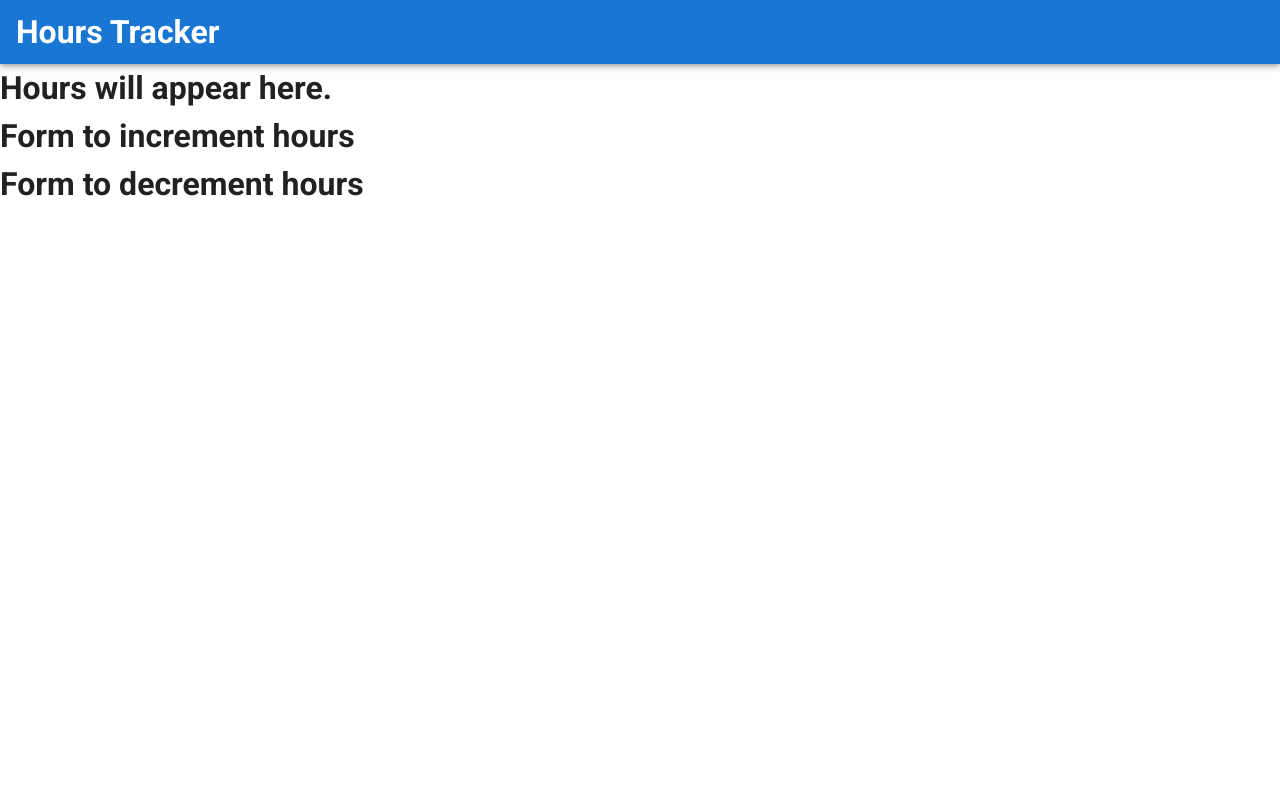
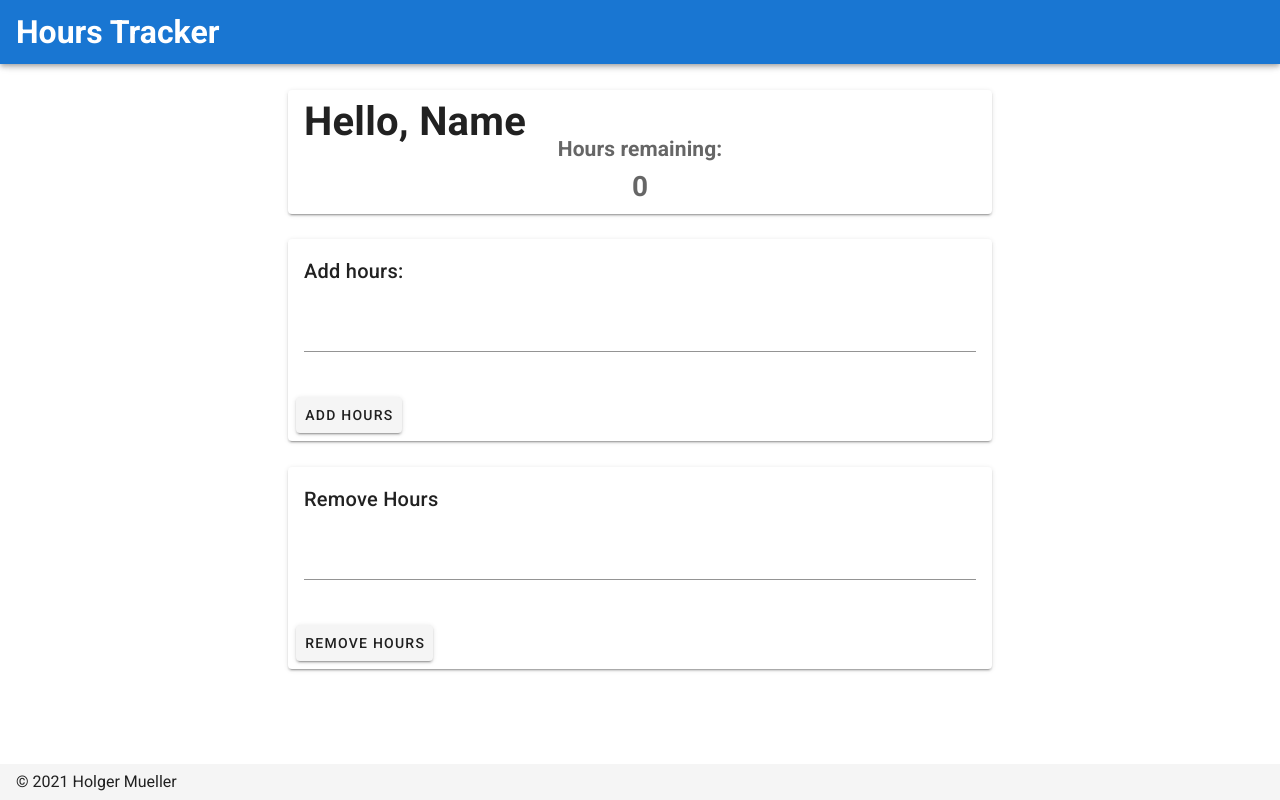
Before and after one commit to Holgermueller/vue-hours-tracker, a Vue app: page /dashboard in a window 1280 px wide. Built offline with nearby package versions, Linux system fonts and the light colour scheme.

Commit message:
scaffold dash

```diff
--- a/src/App.vue
+++ b/src/App.vue
@@ -7,6 +7,10 @@
     <v-main>
       <router-view></router-view>
     </v-main>
+
+    <v-footer class="footer text-center">
+      &copy; 2021 Holger Mueller
+    </v-footer>
   </v-app>
 </template>
 
@@ -21,3 +25,5 @@ export default {
   }),
 };
 </script>
+
+<style scoped></style>
--- a/src/components/DashboardComponents/DecrementHours.vue
+++ b/src/components/DashboardComponents/DecrementHours.vue
@@ -1,8 +1,20 @@
 <template>
   <div>
-    <h1>
-      Form to decrement hours
-    </h1>
+    <v-card class="decrement-hours">
+      <v-card-title>
+        Remove Hours
+      </v-card-title>
+      <v-card-text>
+        <v-form ref="form">
+          <v-text-field type="number"></v-text-field>
+        </v-form>
+      </v-card-text>
+      <v-card-actions>
+        <v-btn>
+          Remove Hours
+        </v-btn>
+      </v-card-actions>
+    </v-card>
   </div>
 </template>
 
@@ -16,4 +28,9 @@ export default {
 };
 </script>
 
-<style scoped></style>
+<style scoped>
+.decrement-hours {
+  width: 55%;
+  margin: 2% auto;
+}
+</style>
--- a/src/components/DashboardComponents/DisplayHours.vue
+++ b/src/components/DashboardComponents/DisplayHours.vue
@@ -1,8 +1,22 @@
 <template>
   <div>
-    <h1>
-      Hours will appear here.
-    </h1>
+    <v-card class="hours-card text-center">
+      <v-card-title>
+        <h1>
+          Hello, Name
+        </h1>
+      </v-card-title>
+
+      <v-card-subtitle>
+        <h2>
+          Hours remaining:
+        </h2>
+      </v-card-subtitle>
+
+      <v-card-text>
+        <h1>0</h1>
+      </v-card-text>
+    </v-card>
   </div>
 </template>
 
@@ -12,4 +26,9 @@ export default {
 };
 </script>
 
-<style scoped></style>
+<style scoped>
+.hours-card {
+  width: 55%;
+  margin: 2% auto;
+}
+</style>
--- a/src/components/DashboardComponents/IncrementHours.vue
+++ b/src/components/DashboardComponents/IncrementHours.vue
@@ -1,8 +1,20 @@
 <template>
   <div>
-    <h1>
-      Form to increment hours
-    </h1>
+    <v-card class="increment-card">
+      <v-card-title>
+        Add hours:
+      </v-card-title>
+      <v-card-text>
+        <v-form ref="form">
+          <v-text-field type="number"></v-text-field>
+        </v-form>
+      </v-card-text>
+      <v-card-actions>
+        <v-btn>
+          Add Hours
+        </v-btn>
+      </v-card-actions>
+    </v-card>
   </div>
 </template>
 
@@ -16,4 +28,9 @@ export default {
 };
 </script>
 
-<style scoped></style>
+<style scoped>
+.increment-card {
+  width: 55%;
+  margin: 2% auto;
+}
+</style>
```
